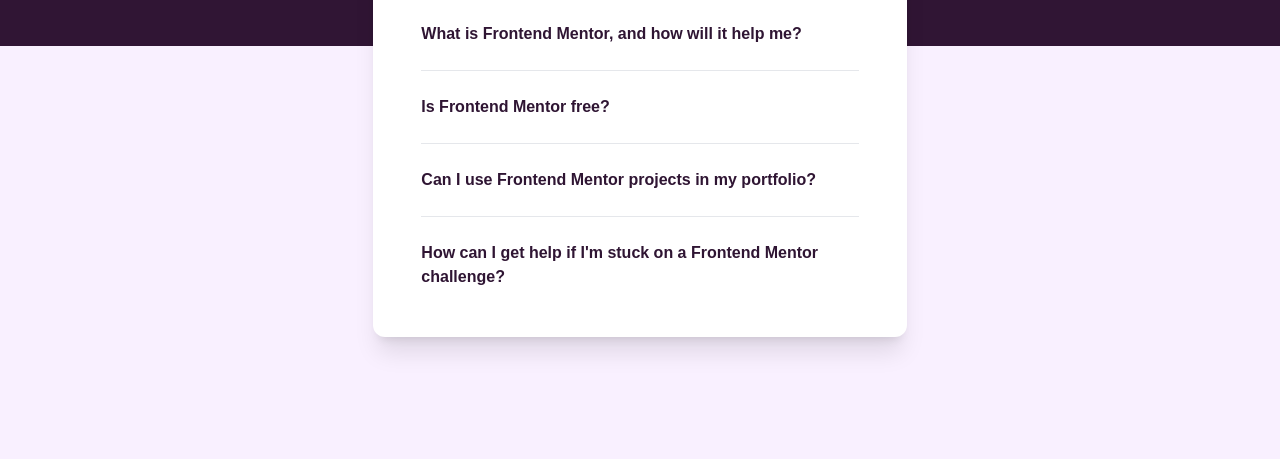
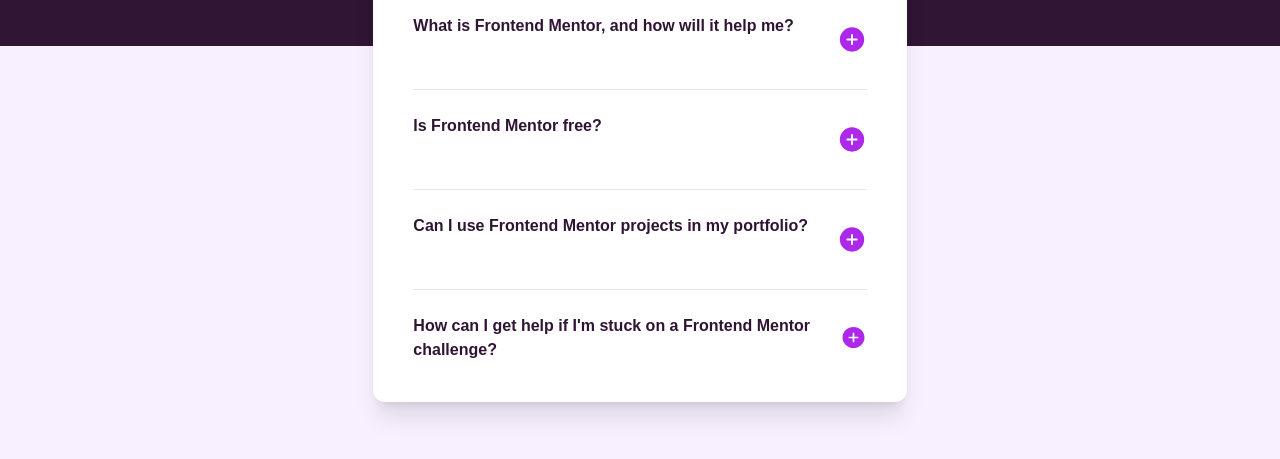
Before and after one commit to hmczap/FAQ-Accordion, a website built with Vite: page index.html in a window 1280 px wide. Shown: the part 274-733 px from the top of the page. Built offline with nearby package versions, Linux system fonts and the light colour scheme.

Commit message:
Added expand icons to each FAQ element

```diff
--- a/index.html
+++ b/index.html
@@ -16,7 +16,7 @@
   <body class="m-0 flex flex-col min-h-screen font-work-sans bg-light-pink justify-between">
     <header class="min-w-max min-h-80 mobile:min-h-58 mobile:bg-body-mobile bg-body z-0"></header>
     <main role="main" class="flex flex-col w-full font-work-sans absolute mt-0">
-      <div class="bg-white z-10 w-5/12 mobile:w-10/12 mt-40 p-12 self-center rounded-xl shadow-xl">
+      <div class="bg-white z-10 w-5/12 mobile:w-10/12 mt-40 p-10 self-center rounded-xl shadow-xl">
 
         <section class="flex align-center gap-3 mb-10">
           <img src="./resources/images/icon-star.svg" class="h-10 my-1 mr-1" alt="Vite logo" />
@@ -25,28 +25,31 @@
 
         <button class="accordion">
           <h2 class="font-bold text-dark-purple">What is Frontend Mentor, and how will it help me?</h2>
-          <div></div>
+          <div class="expand"><img src="./resources/images/icon-plus.svg" alt="plus-icon"></div>
         </button>
         <section class="panel">Frontend Mentor offers realistic coding challenges to help developers improve their frontend coding skills with projects in HTML, CSS, and JavaScript. It's suitable for all levels and ideal for portfolio building.
         </section>
         <hr class="my-6">
+
         <button class="accordion">
           <h2 class="font-semibold text-dark-purple">Is Frontend Mentor free?</h2>
-          <div></div>
+          <div class="expand"><img src="./resources/images/icon-plus.svg" alt="plus-icon"></div>
         </button>
         <section class="panel">Yes, Frontend Mentor offers both free and premium coding challenges, with the free option providing access to a range of projects suitable for all skill levels.
         </section>
         <hr class="my-6">
+
         <button class="accordion">
           <h2 class="font-semibold text-dark-purple">Can I use Frontend Mentor projects in my portfolio?</h2>
-          <div></div>
+          <div class="expand"><img src="./resources/images/icon-plus.svg" alt="plus-icon"></div>
         </button>
         <section class="panel">Yes, you can use projects completed on Frontend Mentor in your portfolio. It's an excellent way to showcase your skills to potential employers!
         </section>
         <hr class="my-6">
+
         <button class="accordion">
           <h2 class="font-semibold text-dark-purple">How can I get help if I'm stuck on a Frontend Mentor challenge?</h2>
-          <div></div>
+          <div class="expand"><img src="./resources/images/icon-plus.svg" alt="plus-icon"></div>
         </button>
         <section class="panel">The best place to get help is inside Frontend Mentor's Discord community. There's a help channel where you can ask questions and seek support from other community members.
         </section>
--- a/input.css
+++ b/input.css
@@ -8,6 +8,10 @@
         /*margin: 10px 0px;*/
         text-align: left;
         transition: 0.4s;
+        display: flex;
+        justify-content: space-between;
+        min-width: fit-content;
+        width: 100%;
     }
     .panel {
         max-height: 0;
@@ -16,6 +20,10 @@
         color: hsl(292, 16%, 49%);
         font-size: 15px;
         /*margin-top: 18px;*/
+    }
+    .expand {
+      width: 30px;
+      margin: 10px 0px;
     }
 
 }
--- a/resources/js/main.js
+++ b/resources/js/main.js
@@ -3,20 +3,23 @@
 var accordion = document.getElementsByClassName('accordion');
 var i;
 
-console.log("loaded script")
-
 function toggleAccordion(){
     this.classList.toggle("active");
 
     var panel = this.nextElementSibling;
+    var icon = this.children[1];
+
     if (panel.style.maxHeight){
         panel.style.maxHeight = null;
         panel.style.marginTop = "0px";
+        // toggle icon = minus
     } else {
         panel.style.maxHeight = panel.scrollHeight + "px";
         panel.style.marginTop = "18px";
+        // toggle icon = plus
     }
 }
+
 
 for (i = 0; i < accordion.length; i++){
     accordion[i].addEventListener("click", toggleAccordion);
```
Also changed, not shown: style.css.
